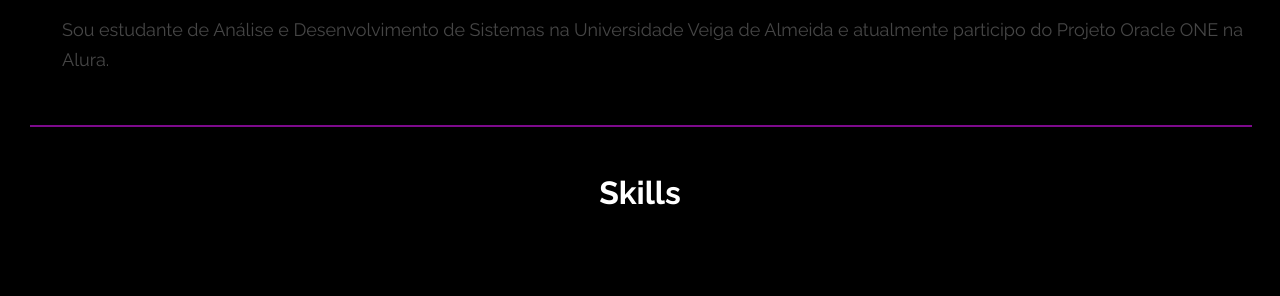
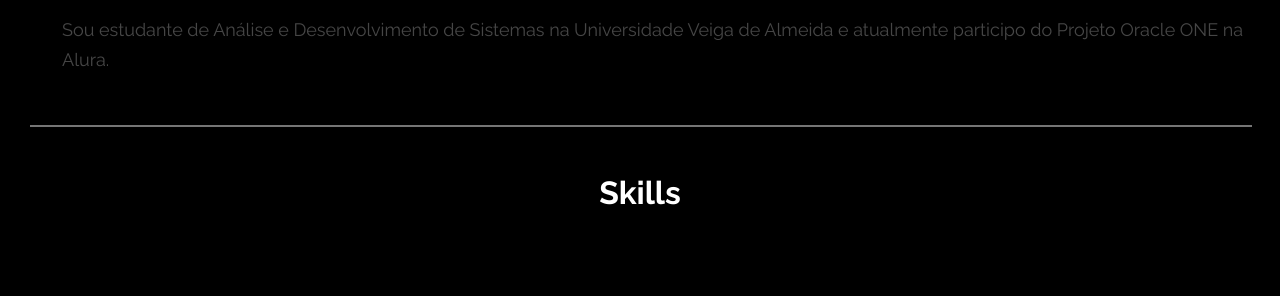
Before and after one commit to JanaGoncalo/Portfolio, a plain HTML site: page index.html in a window 1280 px wide. Shown: the part 1043-1339 px from the top of the page. Drawn offline with Linux system fonts and the light colour scheme.

Commit message:
Update style.css

```diff
--- a/style.css
+++ b/style.css
@@ -2,7 +2,7 @@
  --cor-de-fundo: black;
  --cor-da-letra: white;
  --cor-da-descricao: #464646;
- --cor-de-hover: #7d0a8c;
+ --cor-de-hover: #757575;
 }
 
 body {
```
